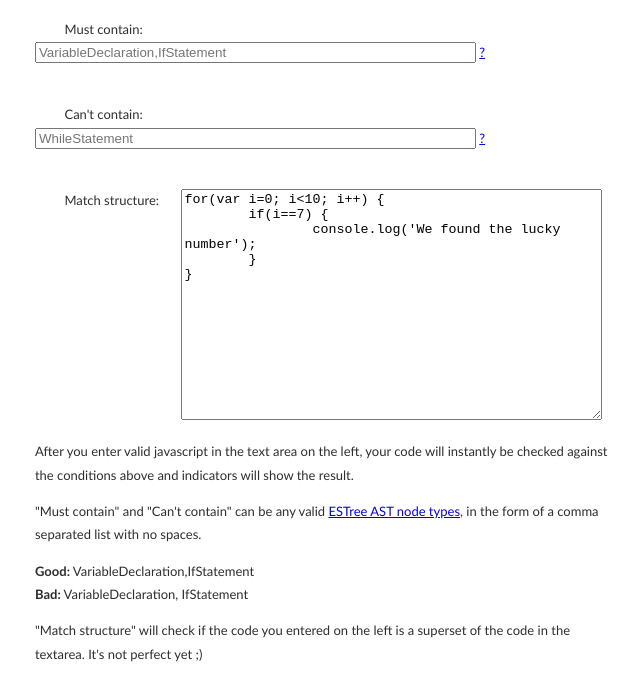
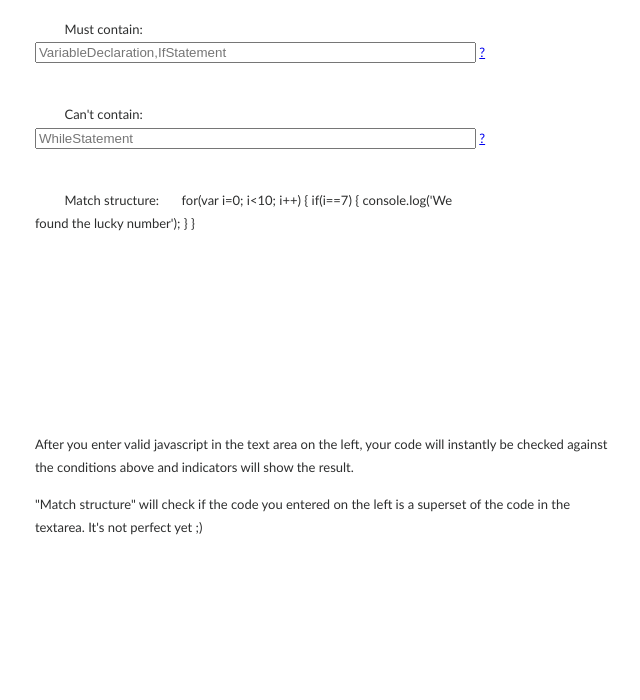
Before and after one commit to beaulm/khan, a website: page index.html in a window 1280 px wide. Shown: the whole page, without its empty margins (589-1229 px from the left). Drawn offline with Linux system fonts and the light colour scheme.

Commit message:
Made the matchesStructure input a rich text editor

```diff
--- a/index.html
+++ b/index.html
@@ -22,6 +22,11 @@
 					margin: 1.38em 1.23em 2.08em 1.23em;
 					position: relative;
 					width: 45%;
+				}
+
+				#matchesStructure {
+					height: 231px;
+					width: 421px;
 				}
 
 				#results {
@@ -65,25 +70,21 @@
 			<form id="settings" name="settings">
 				<div id="mustContainStatus" class="resultIndicator"></div>
 				<label for="mustContain">Must contain:</label>
-				<input id="mustContain" class="inputElement" name="mustContain" type="text" placeholder="VariableDeclaration,IfStatement" size="52" /> <a href="https://github.com/estree/estree/blob/master/spec.md" title="Support for any https://github.com/estree/estree/blob/master/spec.md in a commas separated list(without spaces)">?</a>
+				<input id="mustContain" class="inputElement" name="mustContain" type="text" placeholder="VariableDeclaration,IfStatement" size="52" /> <a href="https://github.com/estree/estree/blob/master/spec.md" title="Support for any https://github.com/estree/estree/blob/master/spec.md in a commas separated list">?</a>
 				<br />
 				<div id="cantContainStatus" class="resultIndicator"></div>
 				<label for="cantContain">Can't contain:</label>
-				<input id="cantContain" class="inputElement" name="cantContain" type="text" placeholder="WhileStatement" size="52" /> <a href="https://github.com/estree/estree/blob/master/spec.md" title="Support for any https://github.com/estree/estree/blob/master/spec.md in a commas separated list(without spaces)">?</a>
+				<input id="cantContain" class="inputElement" name="cantContain" type="text" placeholder="WhileStatement" size="52" /> <a href="https://github.com/estree/estree/blob/master/spec.md" title="Support for any https://github.com/estree/estree/blob/master/spec.md in a commas separated list">?</a>
 				<br />
 				<div id="matchesStructureStatus" class="resultIndicator"></div>
 				<label for="matchesStructure">Match structure:</label>
-				<textarea id="matchesStructure" class="inputElement" name="matchesStructure" rows="15" cols="50">
-for(var i=0; i&lt;10; i++) {
+				<div id="matchesStructure" class="inputElement" name="matchesStructure">for(var i=0; i&lt;10; i++) {
 	if(i==7) {
 		console.log(&#39;We found the lucky number&#39;);
 	}
-}
-				</textarea>
+}</div>
 			</form>
 			<p>After you enter valid javascript in the text area on the left, your code will instantly be checked against the conditions above and indicators will show the result.</p>
-			<p>"Must contain" and "Can't contain" can be any valid <a href="https://github.com/estree/estree/blob/master/spec.md" target="_blank">ESTree AST node types</a>, in the form of a comma separated list with no spaces.</p>
-			<p><strong>Good:</strong> VariableDeclaration,IfStatement<br /><strong>Bad:</strong> VariableDeclaration, IfStatement</p>
 			<p>"Match structure" will check if the code you entered on the left is a superset of the code in the textarea. It's not perfect yet ;)</p>
 		</div>
 		<script src="./bundle.js"></script>
```
Also changed, not shown: main.js (+8 -2 lines), api.js (indentation only), test/test.js (indentation only). Lines whose indentation alone changed are shown as unchanged.
